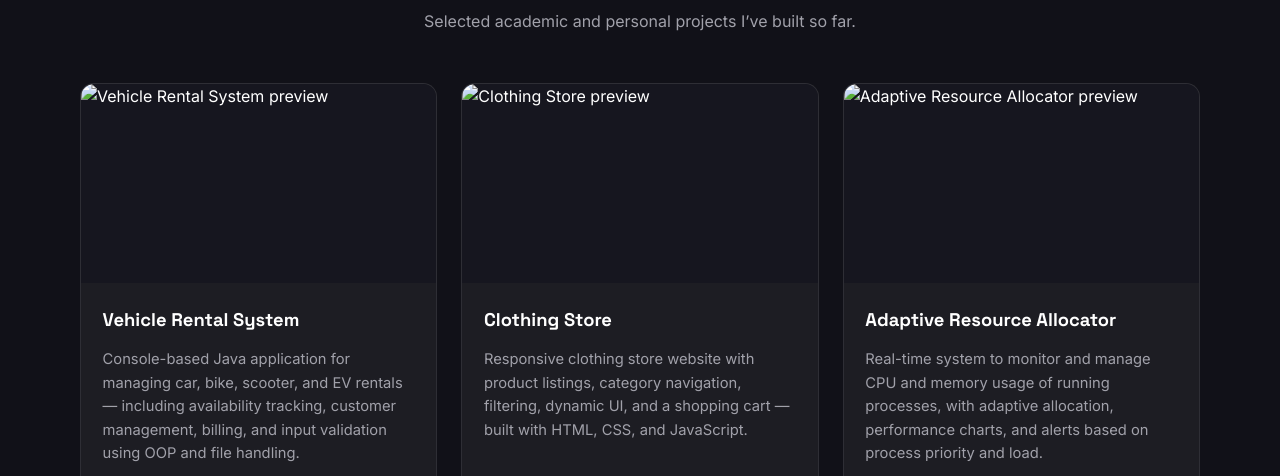
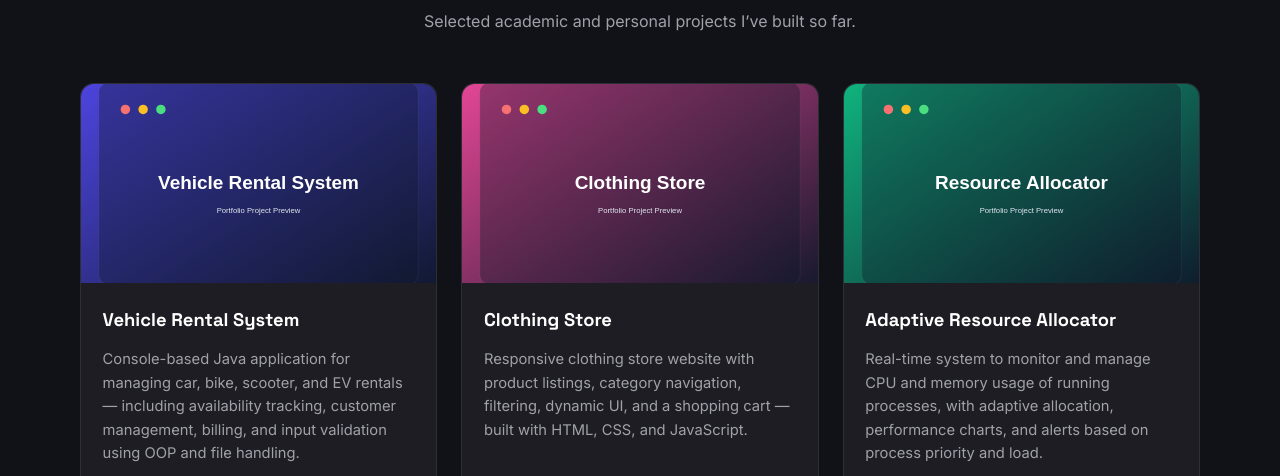
Before and after one commit to chandanshah1727/Portfolio, a plain HTML site: page index.html in a window 1280 px wide. Shown: the part 2812-3288 px from the top of the page. Drawn offline with Linux system fonts and the light colour scheme; files whose address does not match are found by name.

Commit message:
Add portfolio image and CV assets

```diff
--- a/index.html
+++ b/index.html
@@ -235,7 +235,7 @@
           <!-- Project 1: Vehicle Rental System -->
           <article class="project-card">
             <div class="project-thumb">
-              <img src="assets/projects/vehicle-rental.jpg" alt="Vehicle Rental System preview" />
+              <img src="assets/projects/vehicle-rental.svg" alt="Vehicle Rental System preview" />
             </div>
             <div class="project-body">
               <h3>Vehicle Rental System</h3>
@@ -262,7 +262,7 @@
           <!-- Project 2: Clothing Store -->
           <article class="project-card">
             <div class="project-thumb">
-              <img src="assets/projects/clothing-store.jpg" alt="Clothing Store preview" />
+              <img src="assets/projects/clothing-store.svg" alt="Clothing Store preview" />
             </div>
             <div class="project-body">
               <h3>Clothing Store</h3>
@@ -291,7 +291,7 @@
           <!-- Project 3: Adaptive Resource Allocator -->
           <article class="project-card">
             <div class="project-thumb">
-              <img src="assets/projects/resource-allocator.jpg" alt="Adaptive Resource Allocator preview" />
+              <img src="assets/projects/resource-allocator.svg" alt="Adaptive Resource Allocator preview" />
             </div>
             <div class="project-body">
               <h3>Adaptive Resource Allocator</h3>
```
Also changed, not shown: assets/profile.jpg (added), assets/projects/clothing-store.svg (added), assets/projects/resource-allocator.svg (added), assets/projects/vehicle-rental.svg (added), assets/resume.png (added), 1 other file.
